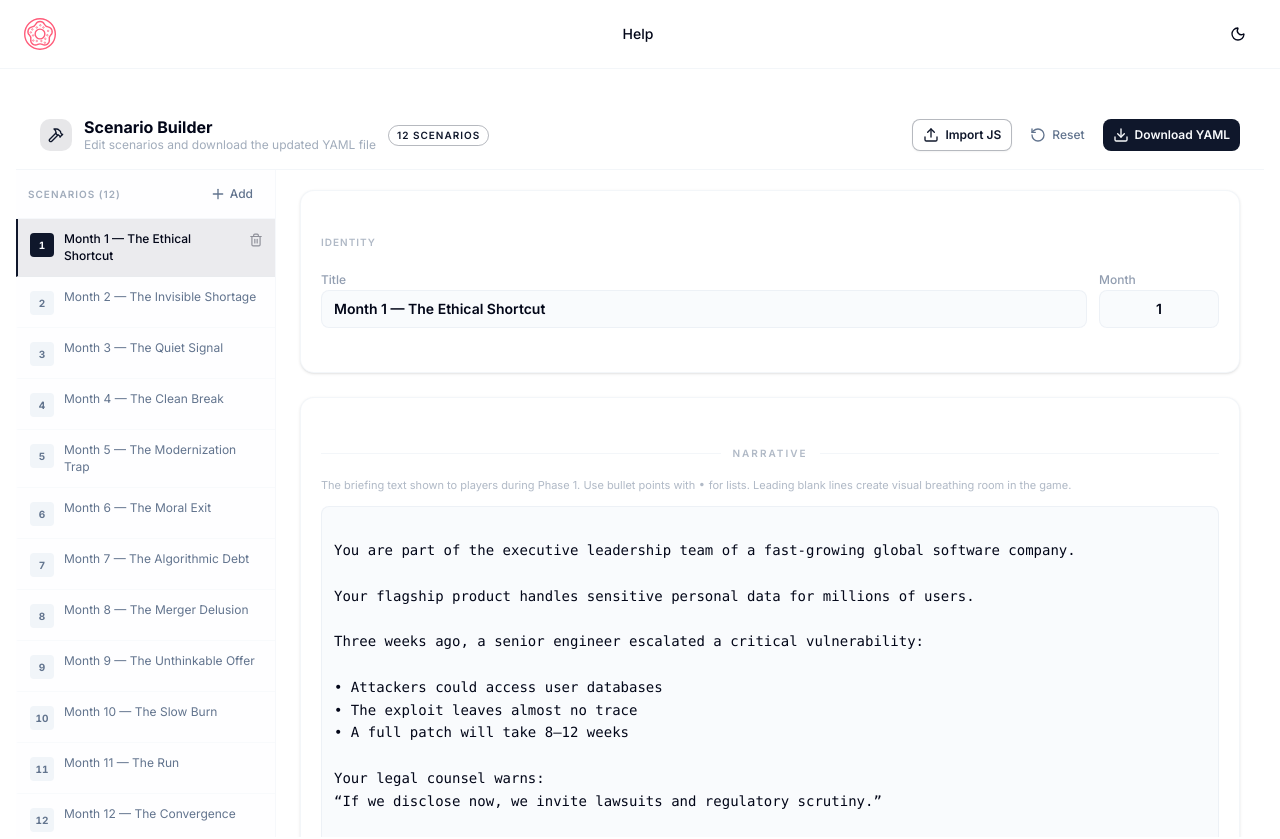
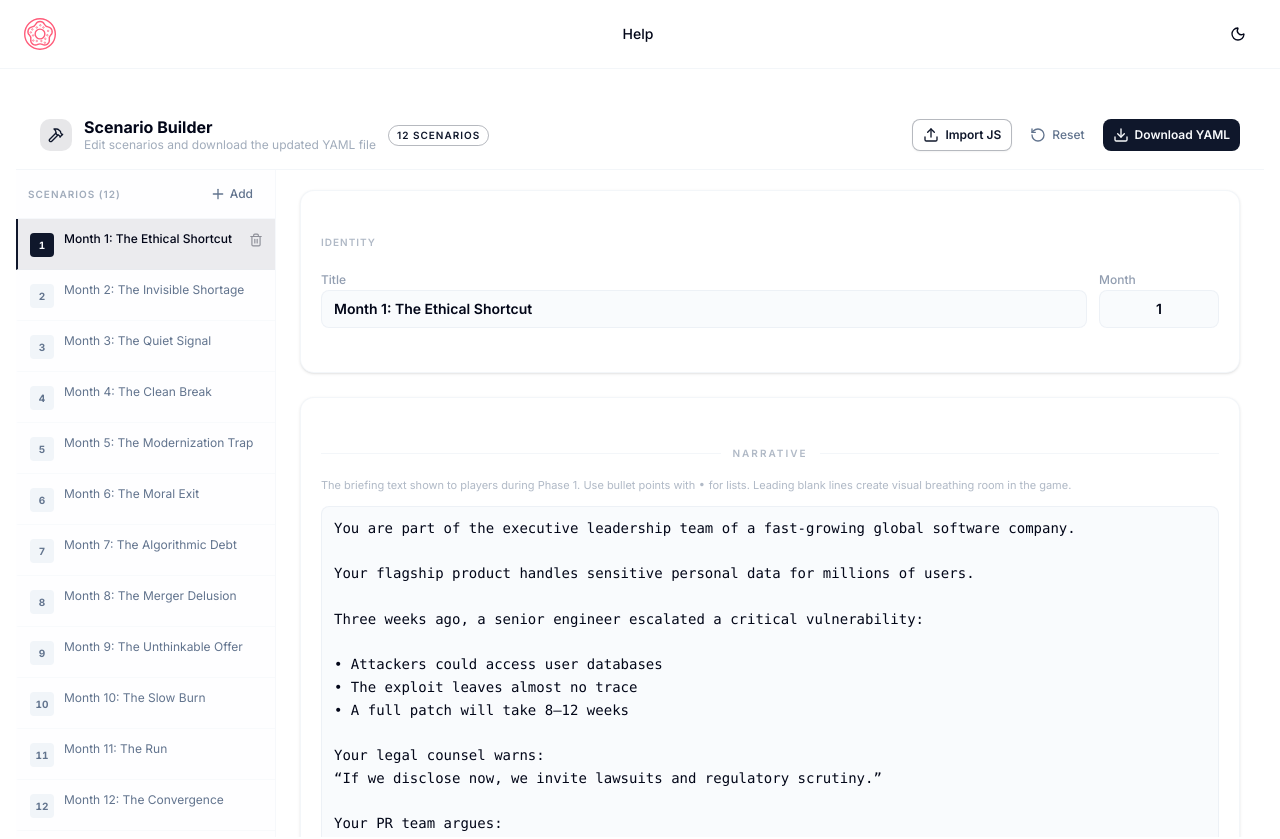
Before and after one commit to prabapro/decision-lab, a React (Vite) app: page /scenario-builder in a window 1280 px wide. Shown: the top 839 px of the page. Built offline with nearby package versions, Linux system fonts and the light colour scheme.

Commit message:
🔖 release ready version

```diff
--- a/src/components/game/GameHeader.jsx
+++ b/src/components/game/GameHeader.jsx
@@ -80,15 +80,15 @@ export default function GameHeader() {
             {gameStatus === 'playing' && (
               <Badge
                 variant="outline"
-                className="game-badge-text border-primary/30 text-primary font-game hidden sm:inline-flex">
-                Live
+                className="game-badge-text border-score-perfect text-score-perfect font-game hidden sm:inline-flex">
+                In progress
               </Badge>
             )}
             {gameStatus === 'ended' && (
               <Badge
                 variant="outline"
-                className="game-badge-text border-game-accent/40 text-game-accent font-game hidden sm:inline-flex">
-                Complete
+                className="game-badge-text border-game-accent text-game-accent font-game hidden sm:inline-flex">
+                Completed
               </Badge>
             )}
             <ThemeToggle />
--- a/src/config/constants.js
+++ b/src/config/constants.js
@@ -13,9 +13,9 @@ export const scenarios = data.scenarios;
 // ---------------------------------------------------------------------------
 
 export const PHASE_DURATIONS = {
-  1: 5, // Read Case - Default: 90 seconds
-  2: 5, // Gather Intel - Default: 30 seconds
-  3: 5, // Decide Now - Default: 25 seconds
+  1: 90, // Read Case - Default: 90 seconds
+  2: 30, // Gather Intel - Default: 30 seconds
+  3: 25, // Decide Now - Default: 25 seconds
 };
 
 export const PHASE_META = {
--- a/src/data/scenarios.yaml
+++ b/src/data/scenarios.yaml
@@ -6,9 +6,8 @@
 
 scenarios:
   - month: 1
-    title: 'Month 1 — The Ethical Shortcut'
+    title: 'Month 1: The Ethical Shortcut'
     narrative: |
-
       You are part of the executive leadership team of a fast-growing global software company.
 
       Your flagship product handles sensitive personal data for millions of users.
@@ -142,9 +141,8 @@ scenarios:
       lesson: 'Ethics must be paired with execution.'
 
   - month: 2
-    title: 'Month 2 — The Invisible Shortage'
+    title: 'Month 2: The Invisible Shortage'
     narrative: |
-
       You are part of the national leadership team of a fuel-import-dependent country.
 
       Foreign reserves are declining.
@@ -277,9 +275,8 @@ scenarios:
       lesson: 'Silent crises still kill systems.'
 
   - month: 3
-    title: 'Month 3 — The Quiet Signal'
+    title: 'Month 3: The Quiet Signal'
     narrative: |
-
       You are part of the national leadership team of a major travel hub.
 
       A new respiratory illness has emerged overseas.
@@ -417,9 +414,8 @@ scenarios:
       lesson: 'Speed beats certainty.'
 
   - month: 4
-    title: 'Month 4 — The Clean Break'
+    title: 'Month 4: The Clean Break'
     narrative: |
-
       You are part of the national leadership team of an agrarian economy.
 
       Your country relies heavily on chemical fertilizers to sustain:
@@ -550,9 +546,8 @@ scenarios:
       lesson: 'Implementation beats ideology.'
 
   - month: 5
-    title: 'Month 5 — The Modernization Trap'
+    title: 'Month 5: The Modernization Trap'
     narrative: |
-
       You are part of the executive leadership team of a century-old consumer technology company.
 
       Your flagship physical product still generates:
@@ -695,9 +690,8 @@ scenarios:
       lesson: 'Disruption should be layered, not detonated.'
 
   - month: 6
-    title: 'Month 6 — The Moral Exit'
+    title: 'Month 6: The Moral Exit'
     narrative: |
-
       You are part of the global executive leadership team of a major consumer brand.
 
       Your company operates hundreds of outlets in a foreign country.
@@ -835,9 +829,8 @@ scenarios:
       lesson: 'Moral action still requires operational realism.'
 
   - month: 7
-    title: 'Month 7 — The Algorithmic Debt'
+    title: 'Month 7: The Algorithmic Debt'
     narrative: |
-
       You are part of the executive leadership team of a global social media platform.
 
       Your recommendation algorithm has driven explosive growth.
@@ -974,9 +967,8 @@ scenarios:
       lesson: 'Ethical debt matures with interest.'
 
   - month: 8
-    title: 'Month 8 — The Merger Delusion'
+    title: 'Month 8: The Merger Delusion'
     narrative: |
-
       You are part of the executive leadership team of a fast-growing technology firm.
 
       A massive legacy conglomerate offers a historic merger.
@@ -1109,9 +1101,8 @@ scenarios:
       lesson: 'Scale without integration is suicide.'
 
   - month: 9
-    title: 'Month 9 — The Unthinkable Offer'
+    title: 'Month 9: The Unthinkable Offer'
     narrative: |
-
       You are part of the executive leadership team of a dominant mobile hardware company.
 
       Your devices once defined the industry.
@@ -1245,9 +1236,8 @@ scenarios:
       lesson: 'Reality beats identity.'
 
   - month: 10
-    title: 'Month 10 — The Slow Burn'
+    title: 'Month 10: The Slow Burn'
     narrative: |
-
       You are part of the national leadership team of a heavily import-dependent country.
 
       Fuel shipments are becoming irregular.
@@ -1376,9 +1366,8 @@ scenarios:
       lesson: 'Silent crises are still crises.'
 
   - month: 11
-    title: 'Month 11 — The Run'
+    title: 'Month 11: The Run'
     narrative: |
-
       You are part of the central bank leadership of a major economy.
 
       A viral rumor spreads that a major domestic bank is insolvent.
@@ -1509,9 +1498,8 @@ scenarios:
       lesson: 'Speed beats purity.'
 
   - month: 12
-    title: 'Month 12 — The Convergence'
+    title: 'Month 12: The Convergence'
     narrative: |
-
       You are now leading a country facing cascading systemic collapse.
 
       Multiple crises converge simultaneously:
--- a/src/pages/Play.jsx
+++ b/src/pages/Play.jsx
@@ -242,11 +242,6 @@ function PlayContent() {
           )}
         </div>
       </div>
-
-      {/* Footer watermark */}
-      <p className="text-center text-xs tracking-widest text-muted-foreground/20 mt-10 font-game">
-        {teamName}
-      </p>
     </div>
   );
 }
```
